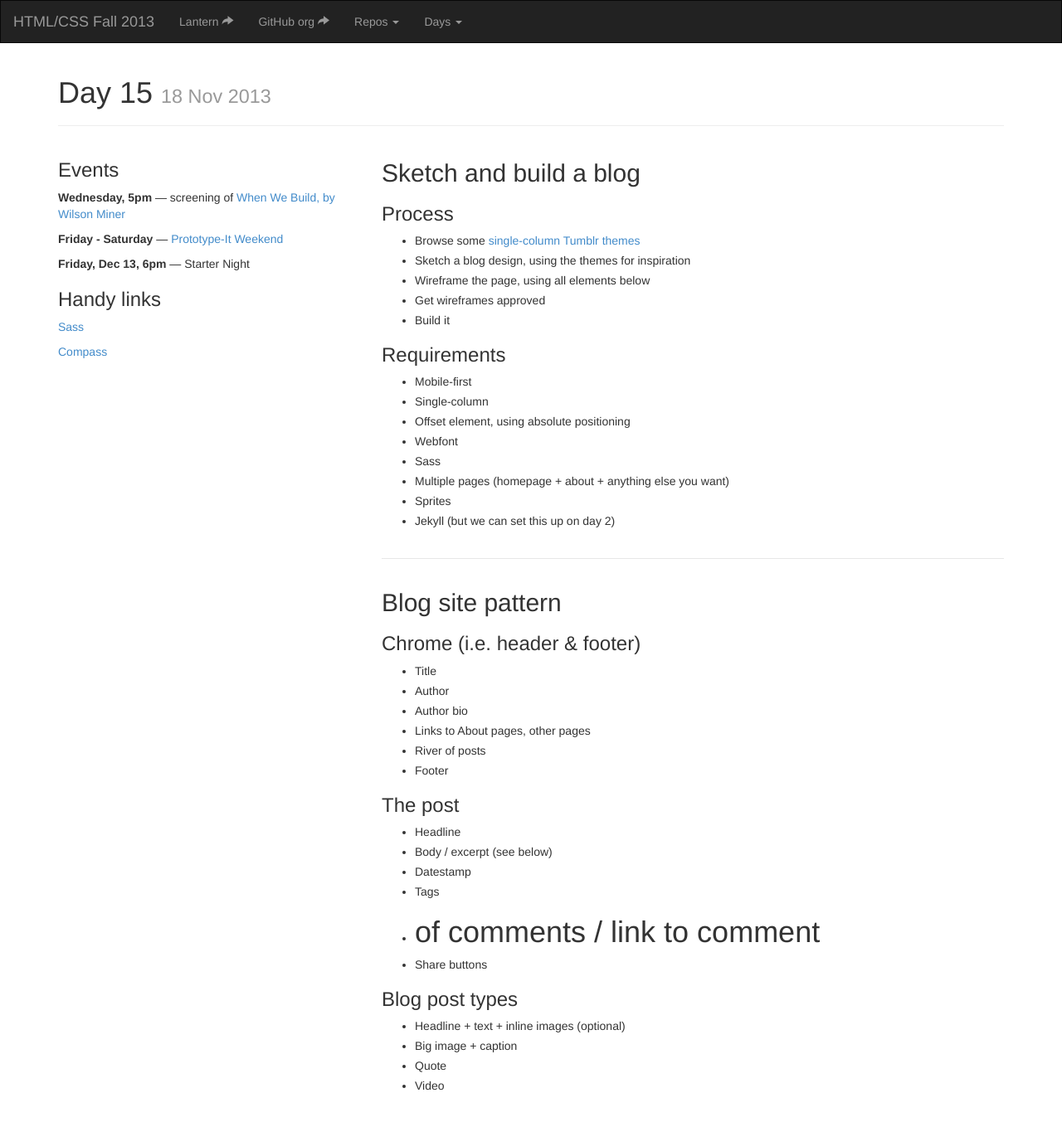
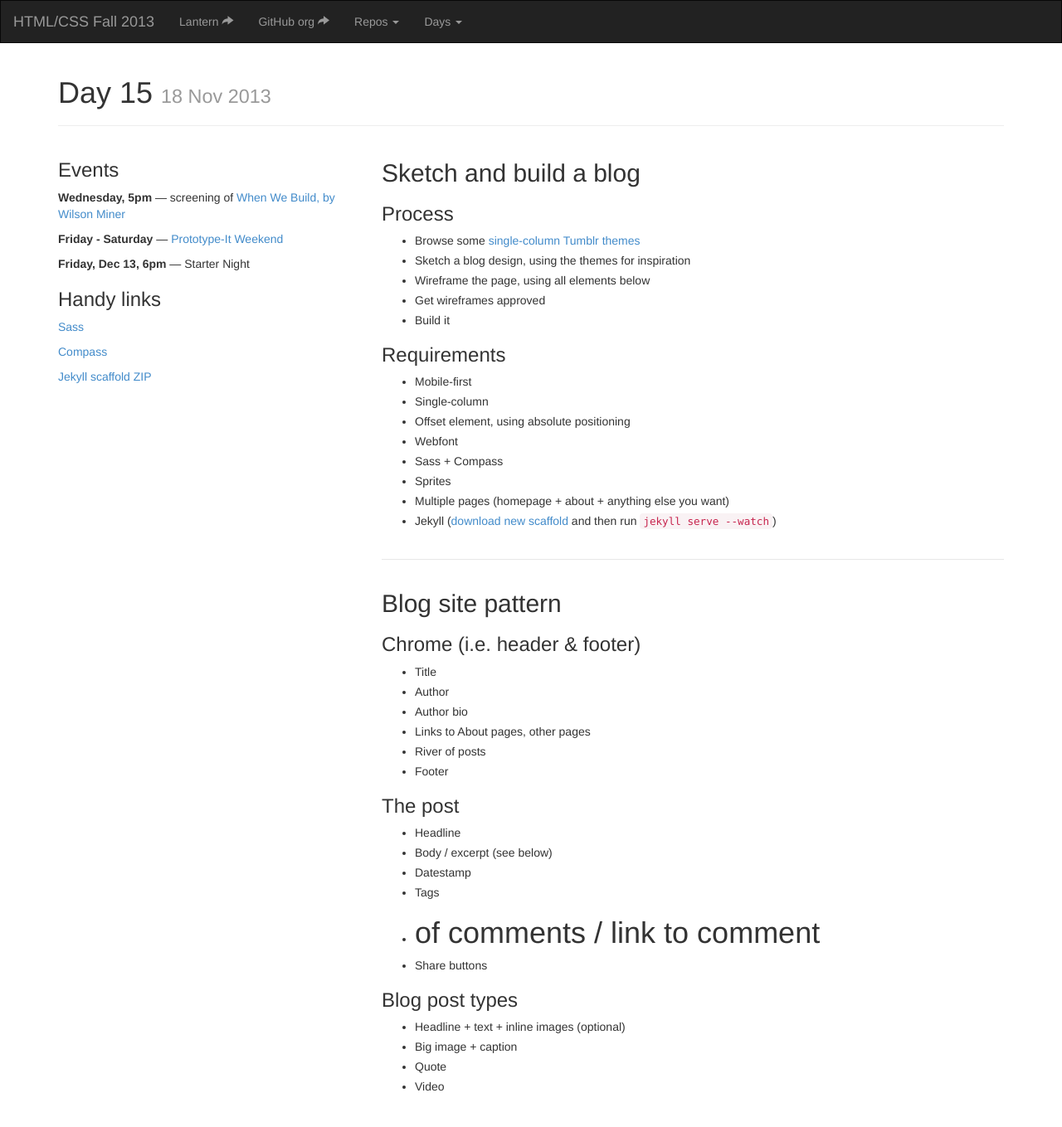
Before and after one commit to tsl-frontend/tsl-frontend.github.io, a Jekyll site: the page built from _posts/2013-11-18-15.md, in a window 1280 px wide. Shown: the whole page at 83% size. Built offline with Jekyll 4.4.1, drawn with Linux system fonts in a browser that asks for light colours; nearby versions of some CDN libraries; Markdown is read by kramdown in place of the engine named in the settings.

Commit message:
Clarifications.

```diff
--- a/_posts/2013-11-18-15.md
+++ b/_posts/2013-11-18-15.md
@@ -11,6 +11,7 @@ events:
 links:
     - "[Sass](http://sass-lang.com/)"
     - "[Compass](http://compass-style.org/)"
+    - "[Jekyll scaffold ZIP](https://github.com/tsl-frontend/scaffold/archive/jekyll.zip)"
 screencasts:
 ---
 
@@ -30,10 +31,10 @@ screencasts:
 - Single-column
 - Offset element, using absolute positioning
 - Webfont
-- Sass
+- Sass + Compass
+- Sprites
 - Multiple pages (homepage + about + anything else you want)
-- Sprites
-- Jekyll (but we can set this up on day 2)
+- Jekyll ([download new scaffold](https://github.com/tsl-frontend/scaffold/archive/jekyll.zip) and then run `jekyll serve --watch`)
 
 ## Blog site pattern
 
```
